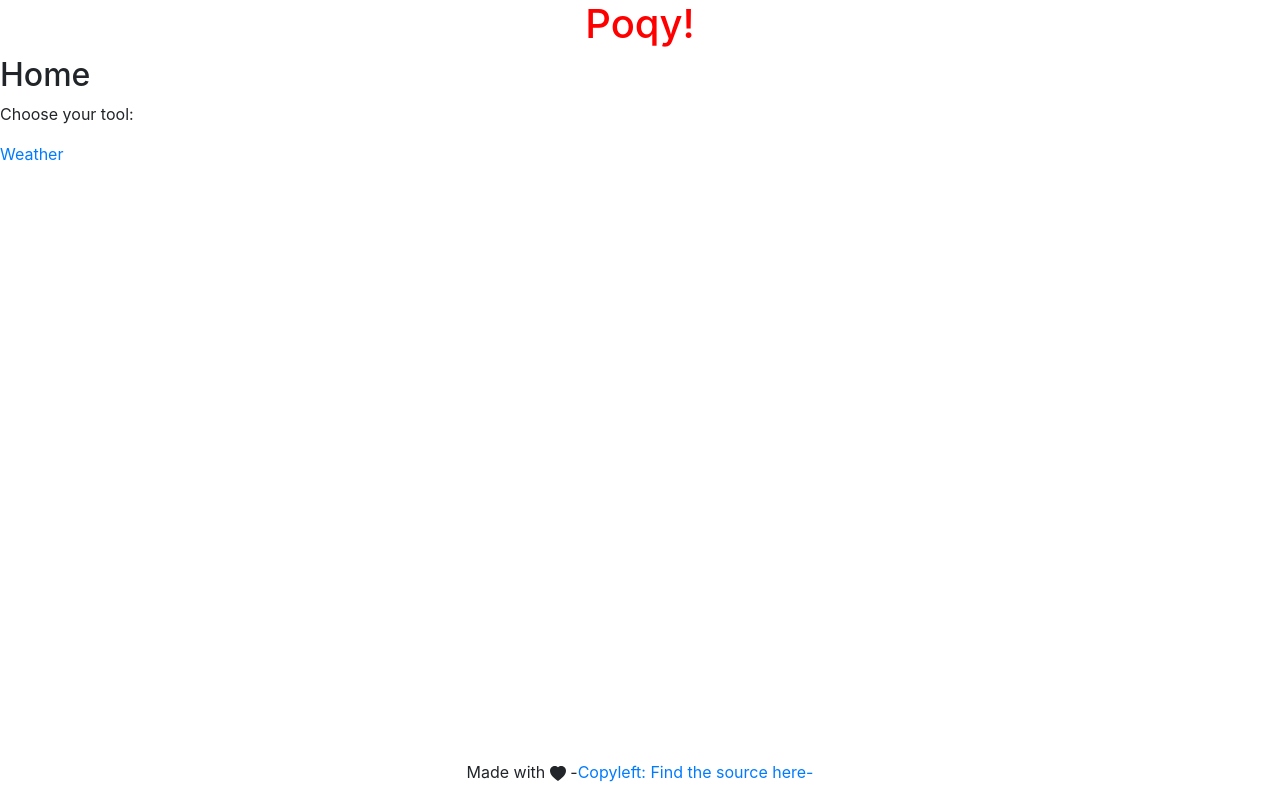
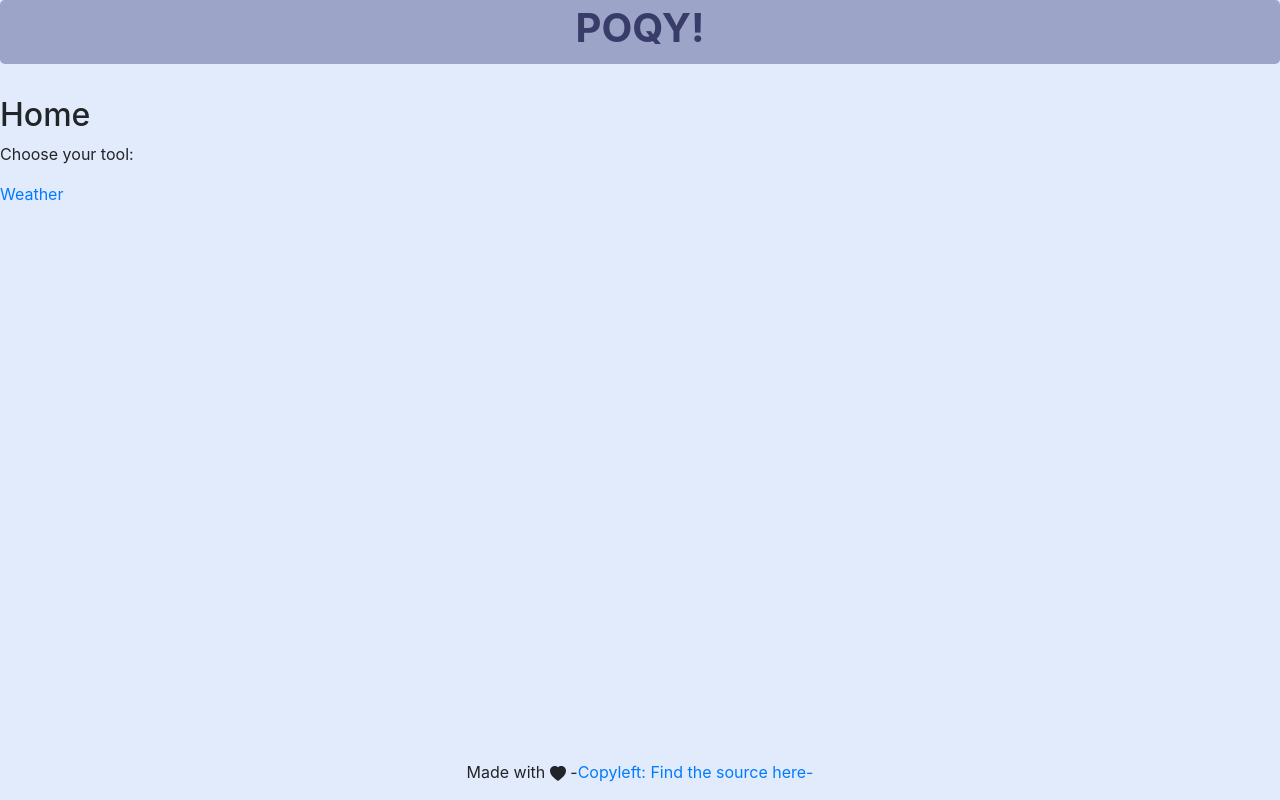
Before and after one commit to Vicropht/poqy, an Angular app: page / in a window 1280 px wide. Built offline with nearby package versions, Linux system fonts and the light colour scheme.

Commit message:
Create styling variables, small fixes

```diff
--- a/src/app/app.component.html
+++ b/src/app/app.component.html
@@ -1,6 +1,10 @@
-<header class="text-center">
-  <h1><a class="no-link" routerLink="">Poqy!</a></h1>
-</header>
+<div class="jumbotron py-1">
+  <header class="text-center">
+    <h1>
+      <a class="no-link" routerLink="">POQY!</a>
+    </h1>
+  </header>
+</div>
 
 <footer class="fixed-bottom d-flex justify-content-center">
   <p>
--- a/src/app/app.component.scss
+++ b/src/app/app.component.scss
@@ -1,5 +1,10 @@
+.jumbotron {
+  background-color: #9CA4C8;
+}
+
 .no-link {
-  color: red;
+  color: #383c69;
+  font-weight: bold;
   text-decoration: none;
 
   &:hover {
--- a/src/app/tools/weather/weather.component.html
+++ b/src/app/tools/weather/weather.component.html
@@ -1,7 +1,7 @@
 <div class="container">
   <div class="flex-column">
     <div class="mb-4">
-      <h3 class="text-center my-4">Search for Weather:</h3>
+      <h3 class="text-center my-4 weather-header">Search for Weather:</h3>
       <form [formGroup]="weatherSearchForm" (ngSubmit)="sendToWeatherStack(weatherSearchForm.value)">
         <div class="form-group">
           <input class="form-control" type="text" id="weatherLocation" aria-describedby="weatherLocation"
@@ -17,19 +17,19 @@
     <div *ngIf="weatherData">
       <h3 class="text-center">Weather Details:</h3>
       <p class="text-center">
+        Location Searched: {{ this.weatherData?.location.name }},
+        {{ this.weatherData?.location.country }}
+      </p>
+      <p class="text-center">
         Current weather conditions:
         {{ this.weatherData?.current.weather_descriptions }}
       </p>
       <p class="text-center">
-        Temperature: {{ this.weatherData?.current.temperature }}
+        Temperature: {{ this.weatherData?.current.temperature }} °C
       </p>
       <p class="text-center">
-        Feels like in Degrees Celsius :
-        {{ this.weatherData?.current.feelslike }}
-      </p>
-      <p class="text-center">
-        Location Searched: {{ this.weatherData?.location.name }},
-        {{ this.weatherData?.location.country }}
+        Feels like:
+        {{ this.weatherData?.current.feelslike }} °C
       </p>
     </div>
   </div>
--- a/src/index.html
+++ b/src/index.html
@@ -5,7 +5,7 @@
   <title>Poqy</title>
   <base href="/">
   <meta name="viewport" content="width=device-width, initial-scale=1">
-  <link rel="icon" type="image/x-icon" href="favicon.ico">
+  <link rel="icon" type="image/x-icon" href="./assets/favicon.ico">
 </head>
 <body>
   <app-root></app-root>
--- a/src/styles.scss
+++ b/src/styles.scss
@@ -1 +1,5 @@
-/* You can add global styles to this file, and also import other style files */
+@import './stylesheets/variables';
+
+body {
+  background-color: $def_background;
+}
--- /dev/null
+++ b/src/stylesheets/_variables.scss
@@ -0,0 +1,2 @@
+$def_background: #E2EBFB;
+$def_font_color: #383c69;
```
Also changed, not shown: 1 other file (tests, documents, lock files or other folders).
